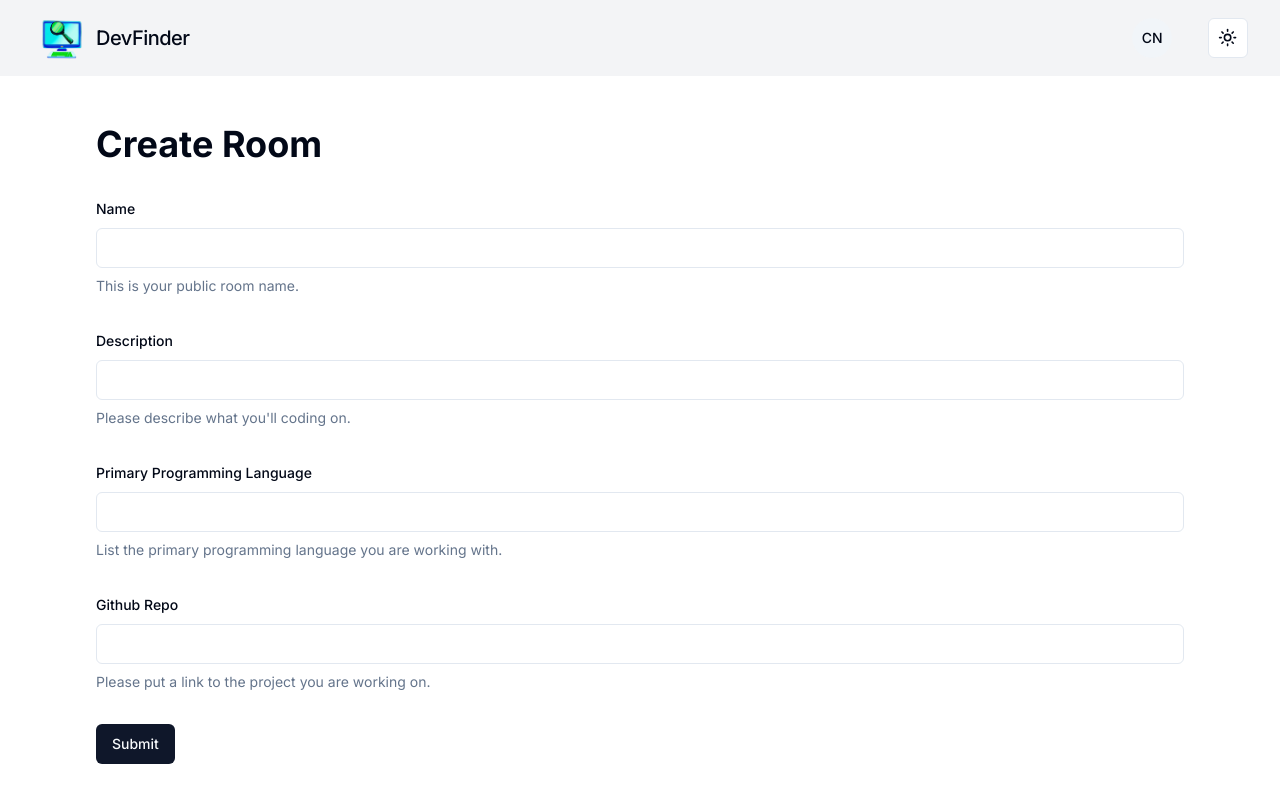
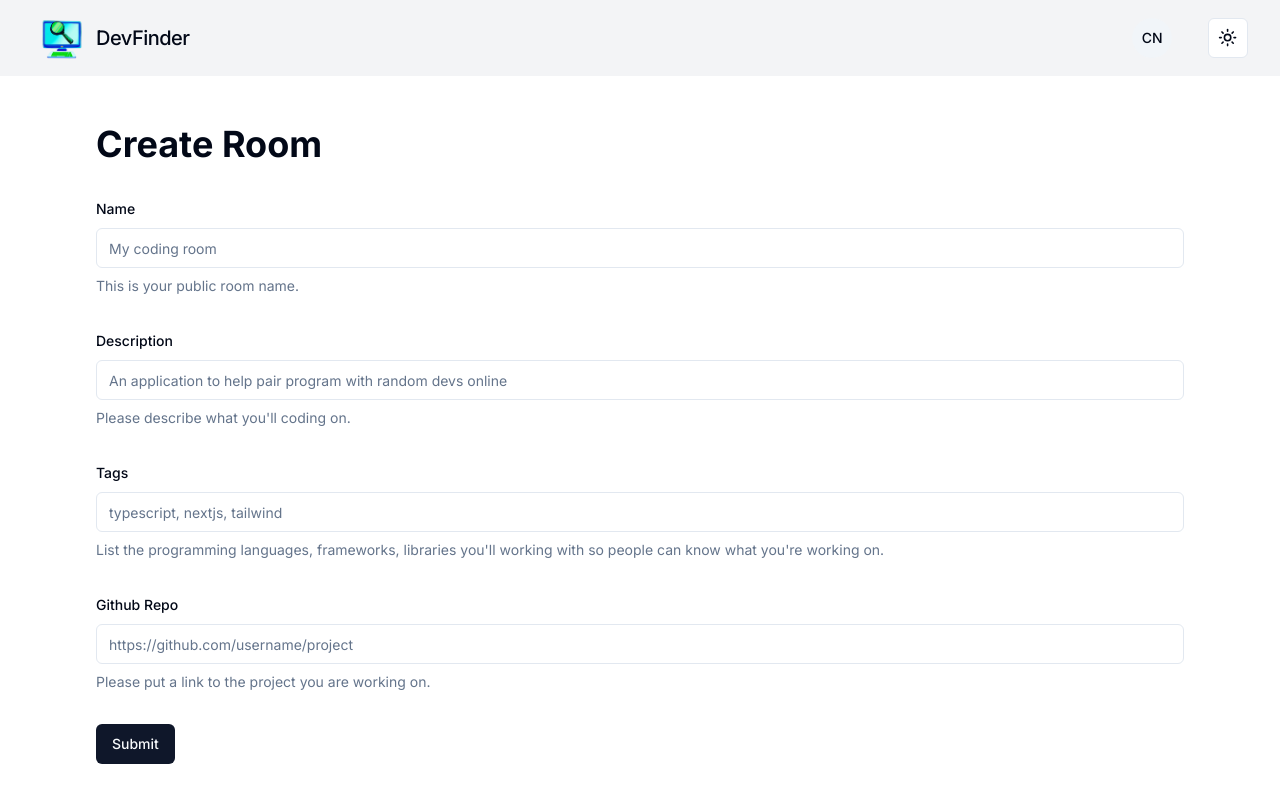
Before and after one commit to ferrna/dev.finder, a Next.js app: page /create-room in a window 1280 px wide. Shown: the top 802 px of the page. Built offline with nearby package versions, Linux system fonts and the light colour scheme; no server answers.

Commit message:
list-tags added

```diff
--- a/app/create-room/create-room-form.tsx
+++ b/app/create-room/create-room-form.tsx
@@ -19,8 +19,8 @@ import { useRouter } from 'next/navigation'
 const formSchema = z.object({
   name: z.string().min(1).max(50),
   description: z.string().min(1).max(250),
-  language: z.string().min(1).max(50),
-  githubRepo: z.string().min(1).max(50),
+  tags: z.string().min(1).max(50),
+  githubRepo: z.string().max(50),
 })
 
 export function CreateRoomForm() {
@@ -30,7 +30,7 @@ export function CreateRoomForm() {
     defaultValues: {
       name: '',
       description: '',
-      language: '',
+      tags: '',
       githubRepo: '',
     },
   })
@@ -53,7 +53,7 @@ export function CreateRoomForm() {
               <FormItem>
                 <FormLabel>Name</FormLabel>
                 <FormControl>
-                  <Input {...field} />
+                  <Input {...field} placeholder="My coding room" />
                 </FormControl>
                 <FormDescription>This is your public room name.</FormDescription>
                 <FormMessage />
@@ -68,7 +68,10 @@ export function CreateRoomForm() {
               <FormItem>
                 <FormLabel>Description</FormLabel>
                 <FormControl>
-                  <Input {...field} />
+                  <Input
+                    {...field}
+                    placeholder="An application to help pair program with random devs online"
+                  />
                 </FormControl>
                 <FormDescription>Please describe what you'll coding on.</FormDescription>
                 <FormMessage />
@@ -78,14 +81,17 @@ export function CreateRoomForm() {
 
           <FormField
             control={form.control}
-            name="language"
+            name="tags"
             render={({ field }) => (
               <FormItem>
-                <FormLabel>Primary Programming Language</FormLabel>
+                <FormLabel>Tags</FormLabel>
                 <FormControl>
-                  <Input {...field} />
+                  <Input {...field} placeholder="typescript, nextjs, tailwind" />
                 </FormControl>
-                <FormDescription>List the primary programming language you are working with.</FormDescription>
+                <FormDescription>
+                  List the programming languages, frameworks, libraries you'll working
+                  with so people can know what you're working on.
+                </FormDescription>
                 <FormMessage />
               </FormItem>
             )}
@@ -97,9 +103,11 @@ export function CreateRoomForm() {
               <FormItem>
                 <FormLabel>Github Repo</FormLabel>
                 <FormControl>
-                  <Input {...field} />
+                  <Input {...field} placeholder="https://github.com/username/project" />
                 </FormControl>
-                <FormDescription>Please put a link to the project you are working on.</FormDescription>
+                <FormDescription>
+                  Please put a link to the project you are working on.
+                </FormDescription>
                 <FormMessage />
               </FormItem>
             )}
--- a/app/page.tsx
+++ b/app/page.tsx
@@ -1,9 +1,17 @@
 import { Button } from '@/components/ui/button'
 import Link from 'next/link'
-import { Card, CardContent, CardDescription, CardFooter, CardHeader, CardTitle } from '@/components/ui/card'
+import {
+  Card,
+  CardContent,
+  CardDescription,
+  CardFooter,
+  CardHeader,
+  CardTitle,
+} from '@/components/ui/card'
 import { Room } from '@/db/schema'
 import { GithubIcon } from 'lucide-react'
 import { getRooms } from '@/data-access/rooms'
+import { ListTags, splitTags } from '@/components/listTags'
 
 function RoomCard({ room }: { room: Room }) {
   return (
@@ -12,12 +20,13 @@ function RoomCard({ room }: { room: Room }) {
         <CardTitle>{room.name}</CardTitle>
         <CardDescription>{room.description}</CardDescription>
       </CardHeader>
-      <CardContent>
+      <CardContent className="flex flex-col gap-4">
+        <ListTags tags={splitTags(room?.tags)} />
         {room.githubRepo && (
           <Link
             href={`/room/${room.id}`}
             target="_blank"
-            className="flex items-center gap-2"
+            className="flex items-center"
             rel="noopener noreferrer"
           >
             <GithubIcon className="w-6 h-6" />
--- a/app/rooms/[roomId]/page.tsx
+++ b/app/rooms/[roomId]/page.tsx
@@ -1,3 +1,4 @@
+import { ListTags, splitTags } from '@/components/listTags'
 import { Badge } from '@/components/ui/badge'
 import { DropdownMenuSeparator } from '@/components/ui/dropdown-menu'
 import { getRoom } from '@/data-access/rooms'
@@ -13,7 +14,6 @@ export default async function Room({ params }: { params: { roomId: string } }) {
       </div>
     )
   }
-  const languages = room?.language.split(',').map((lang) => lang.trim())
   return (
     <div className="grid grid-cols-4 min-h-screen">
       <div className="col-span-3 p-4 pr-2">
@@ -29,8 +29,8 @@ export default async function Room({ params }: { params: { roomId: string } }) {
           <p className="leading-7 my-3 text-gray-800 dark:text-gray-300">
             {room?.description}
           </p>
-          <div className="flex flex-wrap gap-1 pb-3">
-            {languages && languages.map((lang) => <Badge key={lang}>{lang}</Badge>)}
+          <div className="pb-3">
+            <ListTags tags={splitTags(room?.tags)} />
           </div>
           <DropdownMenuSeparator />
           {room.githubRepo && (
--- /dev/null
+++ b/components/listTags.tsx
@@ -0,0 +1,15 @@
+import { Badge } from './ui/badge'
+
+export function splitTags(tags: string) {
+  return tags.split(',').map((tag) => tag.trim())
+}
+
+export function ListTags({ tags }: { tags: string[] }) {
+  return (
+    <div className="flex flex-wrap gap-1">
+      {tags.map((tag) => (
+        <Badge key={tag}>{tag}</Badge>
+      ))}
+    </div>
+  )
+}
--- a/db/schema.ts
+++ b/db/schema.ts
@@ -67,7 +67,7 @@ export const room = pgTable('room', {
     .references(() => users.id, { onDelete: 'cascade' }),
   name: text('name').notNull(),
   description: text('description'),
-  language: text('language').notNull(),
+  tags: text('tags').notNull(),
   githubRepo: text('githubRepo'),
 })
 
--- a/package.json
+++ b/package.json
@@ -17,6 +17,7 @@
     "@radix-ui/react-dropdown-menu": "^2.0.6",
     "@radix-ui/react-label": "^2.0.2",
     "@radix-ui/react-slot": "^1.0.2",
+    "@stream-io/video-react-sdk": "^0.6.1",
     "class-variance-authority": "^0.7.0",
     "clsx": "^2.1.0",
     "drizzle-orm": "^0.30.7",
```
Also changed, not shown: 2 other files (tests, documents, lock files or other folders).
